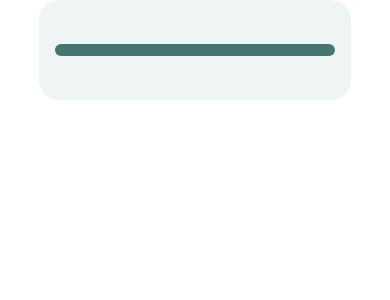
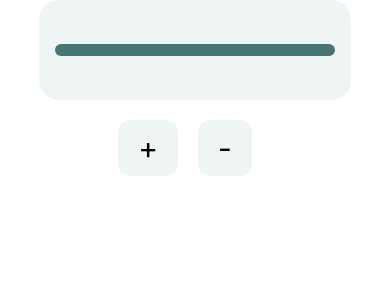
Before and after one commit to cassidypignatello/react-native-progress-bar, a React Native app: screen / in a window 390 px wide. Shown: the top 300 px of the page. Built offline with nearby package versions, Linux system fonts and the light colour scheme.

Commit message:
adds buttons

```diff
--- a/components/ProgressBar.js
+++ b/components/ProgressBar.js
@@ -1,11 +1,21 @@
 import React from 'react';
-import {StyleSheet, View, Text} from 'react-native';
+import {StyleSheet, View, Text, TouchableOpacity} from 'react-native';
 
 const ProgressBar = () => {
   return (
-    <View style={styles.container}>
-      <View style={styles.bar}></View>
-    </View>
+    <>
+      <View style={styles.container}>
+        <View style={styles.bar}></View>
+      </View>
+      <View style={styles.buttonContainer}>
+        <TouchableOpacity style={styles.button}>
+          <Text style={styles.buttonLabel}>+</Text>
+        </TouchableOpacity>
+        <TouchableOpacity style={styles.button}>
+          <Text style={styles.buttonLabel}>-</Text>
+        </TouchableOpacity>
+      </View>
+    </>
   );
 };
 
@@ -24,6 +34,20 @@ const styles = StyleSheet.create({
     borderRadius: 36,
     backgroundColor: '#467572',
   },
+  button: {
+    marginTop: 20,
+    marginRight: 20,
+    backgroundColor: '#EFF5F5',
+    paddingVertical: 10,
+    paddingHorizontal: 20,
+    borderRadius: 12,
+  },
+  buttonContainer: {
+    flexDirection: 'row',
+  },
+  buttonLabel: {
+    fontSize: 30,
+  },
 });
 
 export default ProgressBar;
```
